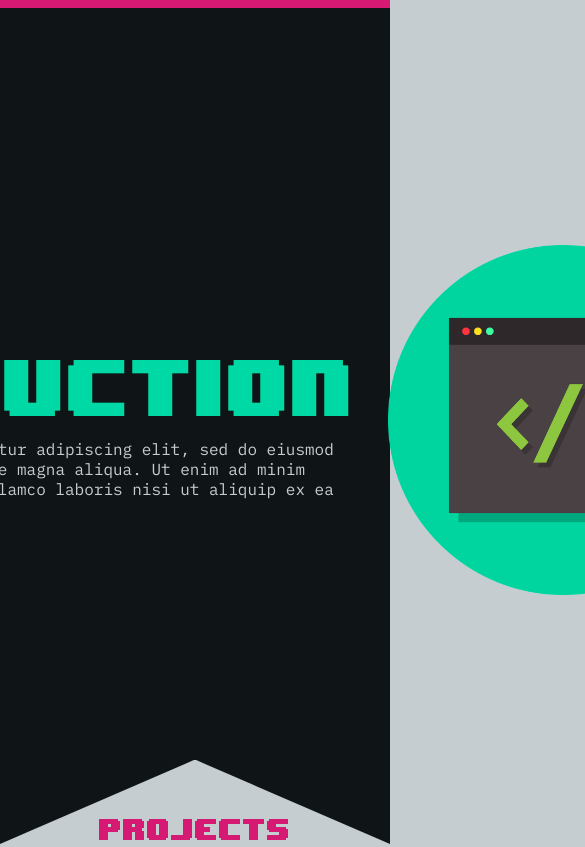
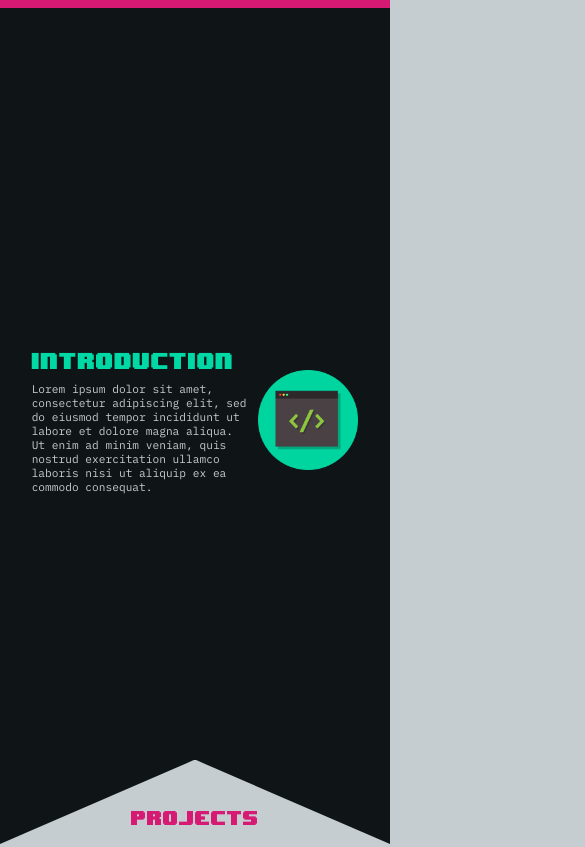
Before and after one commit to nthBit/nthBit-Website, a plain HTML site: page index.html in a window 390 px wide. Shown: the top 847 px of the page, 585 px wide, since content can reach past the window. Drawn offline with Linux system fonts and the light colour scheme.

Commit message:
Add files via upload

```diff
--- a/index.html
+++ b/index.html
@@ -3,6 +3,7 @@
 
     <head>
         <meta charset="UTF-8">
+        <meta name="viewport" content="width=device-width, initial-scale=1.0">
         <title>nthBit</title>
         <link rel="stylesheet" href="./styles.css">
         <link rel="preconnect" href="https://fonts.googleapis.com">
--- a/styles.css
+++ b/styles.css
@@ -15,20 +15,18 @@ body {
     background-color: #0F1416;
 }
 
+#intro-main {
+    display: flex;
+    justify-content: center;
+    align-items: center;
+    height: 100vh;
+}
+
 #intro-text {
     display: flex;
     flex-direction: column;
-    justify-content: center;
-    height: 100vh;
-    margin-right: 4%;
-}
-
-#intro-main {
-    display: flex;
-    flex-direction: row;
-    justify-content: center;
-    align-items: center;
-    width: 100%;
+    align-items: flex-start;
+    margin-right: 3%;
 }
 
 #intro-container h1 {
@@ -43,11 +41,12 @@ body {
     color: #C6CDD1;
     font-family: "IBM Plex Mono", monospace;
     font-size: 1rem;
-    width: 720px;
+    max-width: 720px;
+    width: 100%;
 }
 
 #intro-container img {
-    width: 350px;
+    max-width: 250px;
 }
 
 #top-strip {
@@ -73,7 +72,7 @@ body {
     color: #D61A74;
     font-family: "8bit wonder", system-ui;
     font-size: 1.5rem;
-    margin-bottom: 1%;
+    margin-bottom: 1.6%;
 }
 
 /* Projects page */
@@ -82,6 +81,7 @@ body {
     display: grid;
     grid-template-columns: repeat(3, 21%);
     justify-content: center;
+    margin-top: 0;
 }
 
 .project.box {
@@ -172,3 +172,125 @@ body {
     width: 30px;
     height: auto;
 }
+
+/* Media control */
+
+@media (max-width: 1400px) {
+    #intro-main h2 {
+        margin-bottom: 2%;
+    }
+}
+
+@media (max-width: 1200px) {
+    #intro-container h1 {
+        font-size: 3rem;
+    }
+
+    #intro-container p {
+        max-width: 535px;
+        font-size: 0.9rem;
+    }
+
+    #intro-container img {
+        max-width: 200px;
+    }
+
+    #intro-main h2 {
+        font-size: 1.5rem;
+        margin-bottom: 2.5%;
+    }
+}
+
+@media (max-width: 980px) {
+    #intro-container h1 {
+        font-size: 2.5rem;
+    }
+
+    #intro-container p {
+        max-width: 445px;
+        font-size: 0.8rem;
+    }
+
+    #intro-container img {
+        max-width: 150px;
+    }
+
+    #intro-main h2 {
+        margin-bottom: 3%;
+    }
+}
+
+@media (max-width: 768px) {
+    #intro-container h1 {
+        font-size: 2.25rem;
+    }
+
+    #intro-container p {
+        max-width: 400px;
+        font-size: 0.7rem;
+    }
+
+    #intro-container img {
+        max-width: 125px;
+    }
+}
+
+@media (max-width: 576px) {
+    #intro-container h1 {
+        font-size: 2rem;
+    }
+
+    #intro-container p {
+        max-width: 350px;
+        font-size: 0.7rem;
+    }
+
+    #intro-container img {
+        max-width: 125px;
+    }
+
+    #intro-main h2 {
+        font-size: 1rem;
+        margin-bottom: 5%;
+    }
+}
+
+@media (max-width: 500px) {
+    #intro-container h1 {
+        font-size: 1.5rem;
+    }
+
+    #intro-container p {
+        max-width: 275px;
+        font-size: 0.7rem;
+    }
+
+    #intro-container img {
+        max-width: 100px;
+    }
+
+    #intro-main h2 {
+        font-size: 1rem;
+        margin-bottom: 5%;
+    }
+}
+
+@media (max-width: 400px) {
+    #intro-container h1 {
+        font-size: 1.15rem;
+    }
+
+    #intro-container p {
+        max-width: 215px;
+        font-size: 0.7rem;
+    }
+
+    #intro-container img {
+        max-width: 100px;
+    }
+
+    #intro-main h2 {
+        font-size: 1rem;
+        margin-bottom: 5%;
+    }
+}
```
